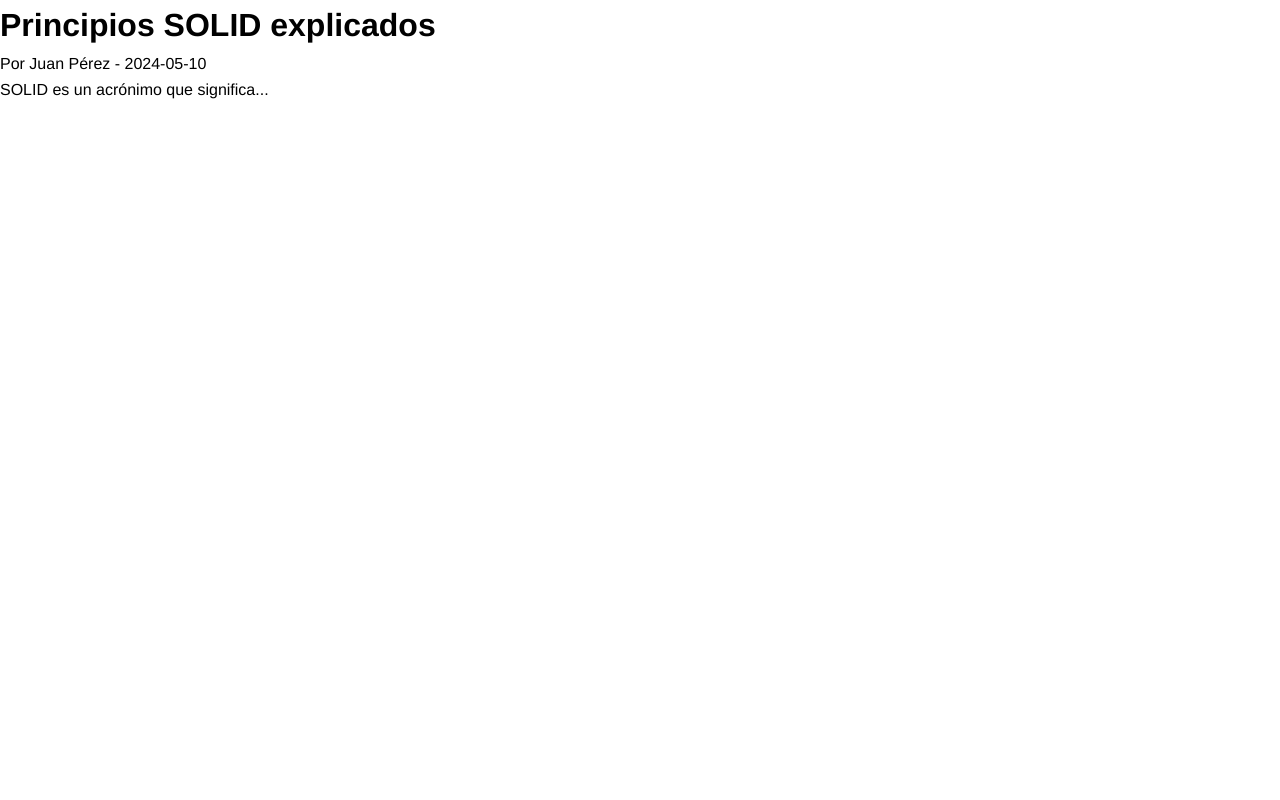
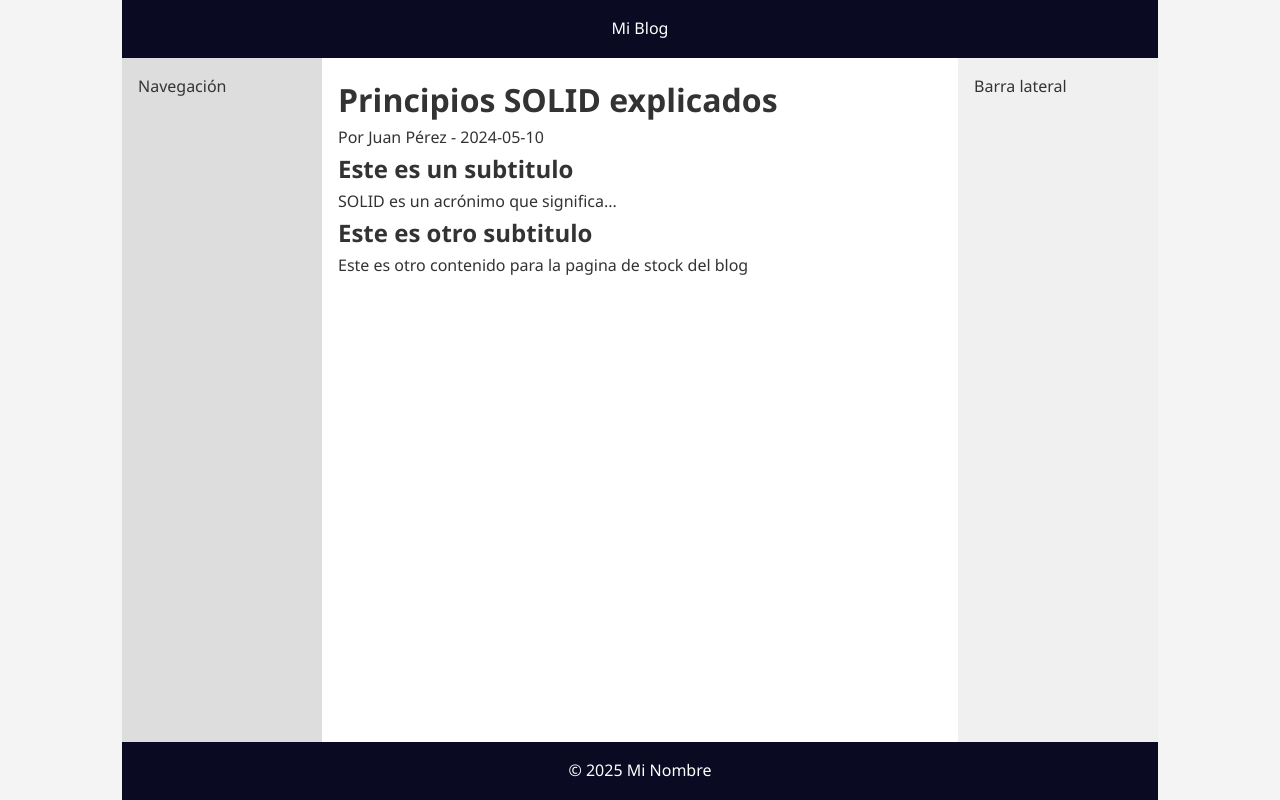
Before and after one commit to carlosValencia01/personal-page, a React (Vite) app: page /blog/arquitectura-solid in a window 1280 px wide. Built offline with nearby package versions, Linux system fonts and the light colour scheme.

Commit message:
feat: implementing holy grail

```diff
--- a/src/Data/blogs.json
+++ b/src/Data/blogs.json
@@ -5,7 +5,16 @@
     "title": "Cómo aprender React",
     "author": "Juan Pérez",
     "date": "2024-05-01",
-    "content": "Aquí te explico cómo empezar con React...",
+    "content": [
+      {
+        "subtitle":"Este es un subtitulo",
+        "contenido":"Este es un contenido para la pagina de stock del blog"
+      },
+      {
+        "subtitle":"Este es otro subtitulo",
+        "contenido":"Este es otro contenido para la pagina de stock del blog"
+      }
+    ],
     "tags": ["react", "javascript", "frontend"]
   },
   {
@@ -14,7 +23,16 @@
     "title": "Principios SOLID explicados",
     "author": "Juan Pérez",
     "date": "2024-05-10",
-    "content": "SOLID es un acrónimo que significa...",
+    "content": [
+      {
+        "subtitle":"Este es un subtitulo",
+        "contenido":"SOLID es un acrónimo que significa..."
+      },
+      {
+        "subtitle":"Este es otro subtitulo",
+        "contenido":"Este es otro contenido para la pagina de stock del blog"
+      }
+    ],
     "tags": ["arquitectura", "SOLID", "poo"]
   }
 ]
--- a/src/Pages/Blogs/BlogPost.jsx
+++ b/src/Pages/Blogs/BlogPost.jsx
@@ -1,6 +1,7 @@
 // import { useParams } from 'react-router-dom';
 import { useParams } from 'react-router';
 import blogs from '../../Data/blogs.json';
+import './style.css';
 
 function BlogPost() {
   const { slug } = useParams();
@@ -9,11 +10,26 @@ function BlogPost() {
   if (!blog) return <h2>Blog no encontrado</h2>;
 
   return (
-    <div className="max-w-3xl mx-auto p-4">
-      <h1 className="text-3xl font-bold mb-2">{blog.title}</h1>
-      <p className="text-sm text-gray-600 mb-4">Por {blog.author} - {blog.date}</p>
-      <div className="prose">{blog.content}</div>
+    <div className="container">
+      <header>Mi Blog</header>
+      <nav>Navegación</nav>
+      <main>
+        <div className="max-w-3xl mx-auto p-4">
+           <h1 className="text-3xl font-bold mb-2">{blog.title}</h1>
+           <p className="text-sm text-gray-600 mb-4">Por {blog.author} - {blog.date}</p>
+           <div className="prose">{blog.content.map((x)=>(
+               <div key={x.subtitle}>
+                 <h2>{x.subtitle}</h2>
+                 <p>{x.contenido}</p>
+               </div>
+           )
+           )}</div>
+        </div>
+      </main>
+      <aside>Barra lateral</aside>
+      <footer>© 2025 Mi Nombre</footer>
     </div>
+
   );
 }
 
--- /dev/null
+++ b/src/Pages/Blogs/style.css
@@ -0,0 +1,81 @@
+/* Reset básico */
+* {
+  box-sizing: border-box;
+  margin: 0;
+  padding: 0;
+}
+
+body {
+  font-family: 'Segoe UI', sans-serif;
+  line-height: 1.6;
+  background-color: #f4f4f4;
+  color: #333;
+}
+
+/* Layout Holly Grail con CSS Grid */
+.container {
+  display: grid;
+  grid-template-areas:
+    "header header header"
+    "nav main aside"
+    "footer footer footer";
+  grid-template-columns: 200px 1fr 200px;
+  grid-template-rows: auto 1fr auto;
+  min-height: 100vh;
+}
+
+/* Áreas */
+header {
+  grid-area: header;
+  background: #0a0a23;
+  color: white;
+  padding: 1rem;
+  text-align: center;
+}
+
+nav {
+  grid-area: nav;
+  background: #ddd;
+  padding: 1rem;
+  height: 100%;
+}
+
+main {
+  grid-area: main;
+  background: white;
+  padding: 1rem;
+  height: 100%;
+}
+
+aside {
+  grid-area: aside;
+  background: #f0f0f0;
+  padding: 1rem;
+  height: 100%;
+}
+
+footer {
+  grid-area: footer;
+  background: #0a0a23;
+  color: white;
+  text-align: center;
+  padding: 1rem;
+  margin-left: 0;
+}
+
+/* Responsividad */
+@media (max-width: 768px) {
+  .container {
+    grid-template-areas:
+      "header"
+      "nav"
+      "main"
+      "aside"
+      "footer";
+    grid-template-columns: 1fr;
+  }
+
+  nav, aside {
+    background: #eaeaea;
+  }
+}
```
